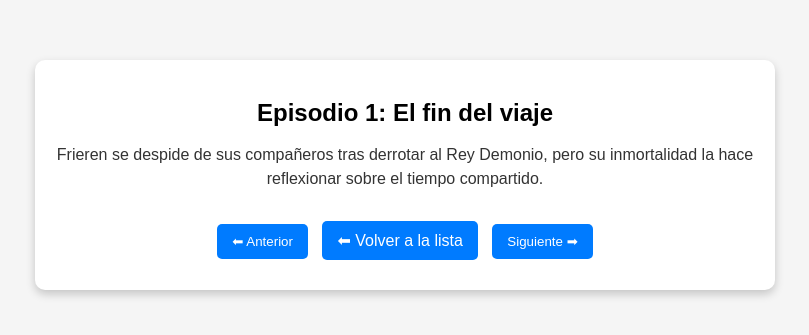
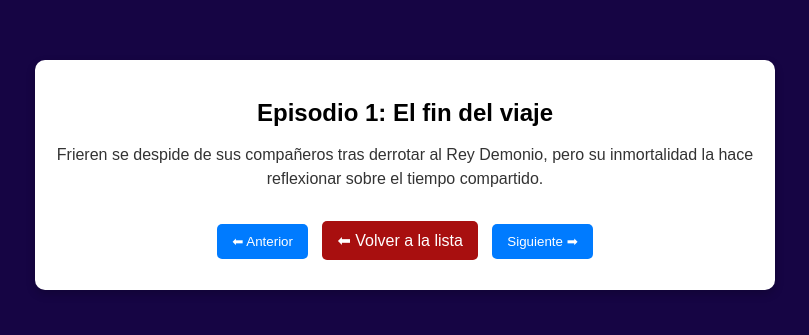
Before and after one commit to FZC-ARG/TP2-Scrum, a plain HTML site: page ep.html in a window 1280 px wide. Shown: the part 253-588 px from the top of the page, without its empty margins (235-1044 px from the left). Drawn offline with Linux system fonts and the light colour scheme.

Commit message:
Arreglos al style

```diff
--- a/ep.html
+++ b/ep.html
@@ -7,7 +7,7 @@
   <style>
     body {
       font-family: Arial, sans-serif;
-      background: #f5f5f5;
+      background: #160544;
       display: flex;
       justify-content: center;
       align-items: center;
@@ -64,7 +64,7 @@
 
     <div class="botones-nav">
       <button id="btnPrev">⬅ Anterior</button>
-      <a href="episodios.html">⬅ Volver a la lista</a>
+      <a href="episodios.html" style="background-color: rgb(168, 15, 15);">⬅ Volver a la lista</a>
       <button id="btnNext">Siguiente ➡</button>
     </div>
   </div>
```
Also changed, not shown: episodios.html (+3 -2 lines), inicio.html (+2 -0 lines), 1 other file.
